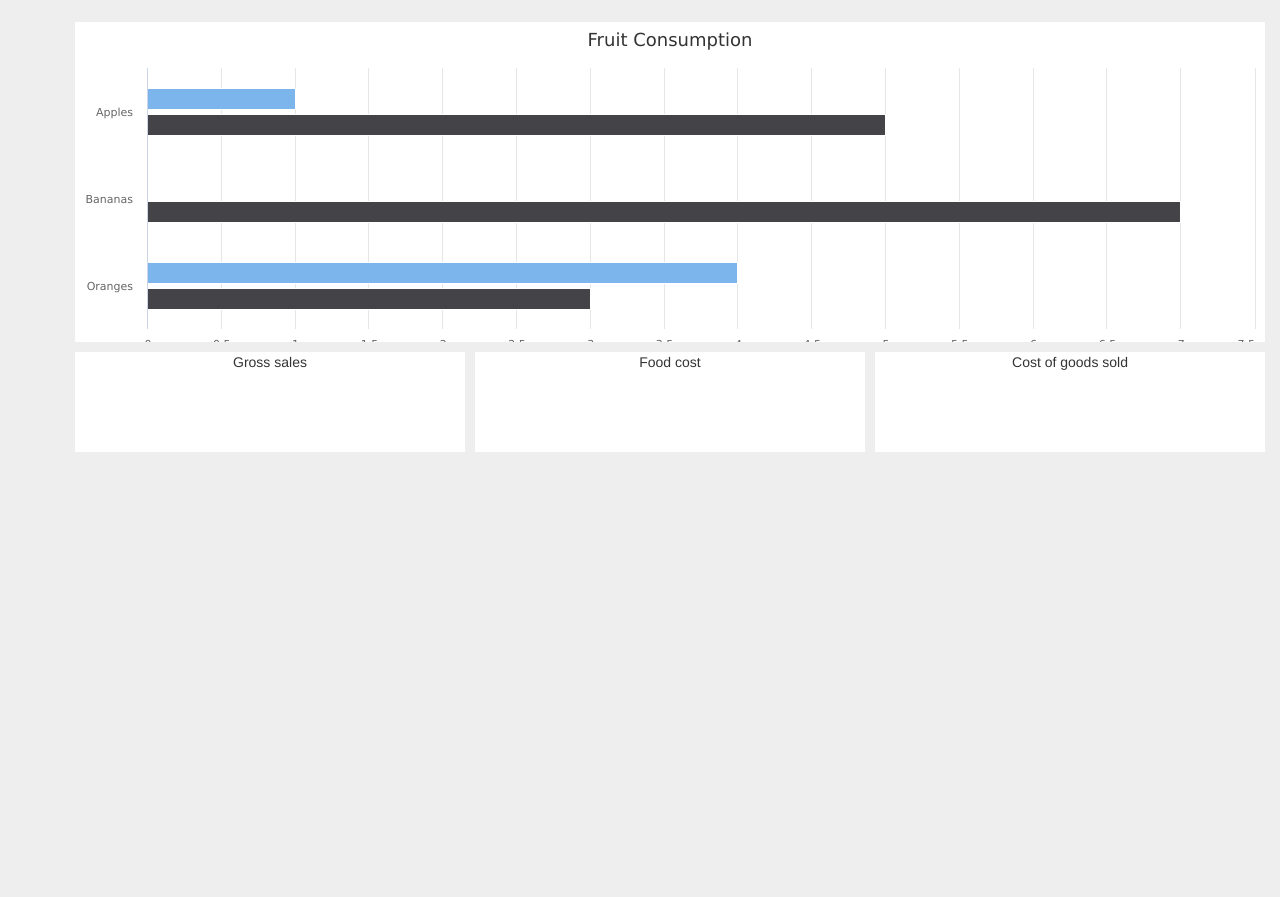
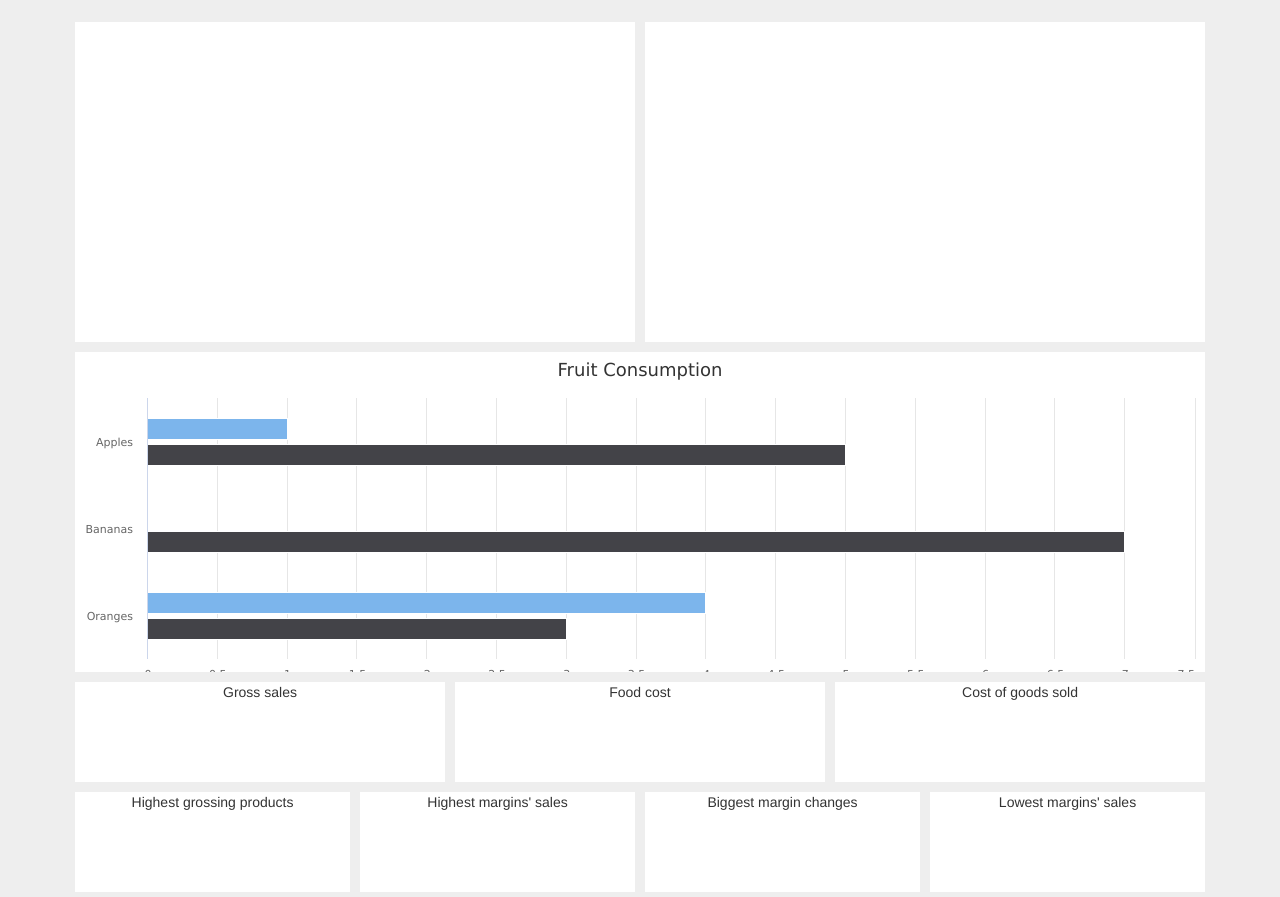
Before and after one commit to karuto/metrics, a plain HTML site: page index.html in a window 1280 px wide. Shown: the part 53-950 px from the top of the page. Before the commit the page ends 800 px from the top, so only its background shows below. Drawn offline with nearby package versions, Linux system fonts and the light colour scheme.

Commit message:
Added modules

```diff
--- a/index.html
+++ b/index.html
@@ -73,17 +73,35 @@
             <div class="col-lg-12 text-center">
 				<div class="gridster">
 				    <ul>
-				        <li data-row="1" data-col="1" data-sizex="3" data-sizey="3">
+				        <li data-row="1" data-col="1" data-sizex="12" data-sizey="3">
 				        	<div id="herochart"></div>
 				        </li>
-				        <li data-row="2" data-col="1" data-sizex="1" data-sizey="1">
+				        <li data-row="1" data-col="1" data-sizex="6" data-sizey="3">
+				        	<div id="herochart"></div>
+				        </li>
+				        <li data-row="1" data-col="2" data-sizex="6" data-sizey="3">
+				        	<div id="herochart"></div>
+				        </li>
+				        <li data-row="2" data-col="1" data-sizex="4" data-sizey="1">
 				        	Gross sales
 				        </li>
-				        <li data-row="2" data-col="2" data-sizex="1" data-sizey="1">
+				        <li data-row="2" data-col="2" data-sizex="4" data-sizey="1">
 				        	Food cost
 				        </li>
-				        <li data-row="2" data-col="3" data-sizex="1" data-sizey="1">
+				        <li data-row="2" data-col="3" data-sizex="4" data-sizey="1">
 				        	Cost of goods sold
+				        </li>
+				        <li data-row="3" data-col="1" data-sizex="3" data-sizey="1">
+				        	Highest grossing products
+				        </li>
+				        <li data-row="3" data-col="2" data-sizex="3" data-sizey="1">
+				        	Highest margins' sales
+				        </li>
+				        <li data-row="3" data-col="3" data-sizex="3" data-sizey="1">
+				        	Biggest margin changes
+				        </li>
+				        <li data-row="3" data-col="4" data-sizex="3" data-sizey="1">
+				        	Lowest margins' sales
 				        </li>
 				    </ul>
 				</div><!-- .gridster -->
--- a/js/script.js
+++ b/js/script.js
@@ -3,8 +3,8 @@ $(function(){ // DOM Ready
 	// get hold of the API object
     var g = $(".gridster ul").gridster({
         widget_margins: [5, 5],
-        widget_base_dimensions: [390, 100], /* 1170 container width /3 = 390 */
-		max_cols: 4,
+        widget_base_dimensions: [85, 100], /* 1170 container width /12 = 97.5 */
+		// max_cols: 4,
 		resize: {
 			enabled: true,
 			max_size: [4, 4],
```
